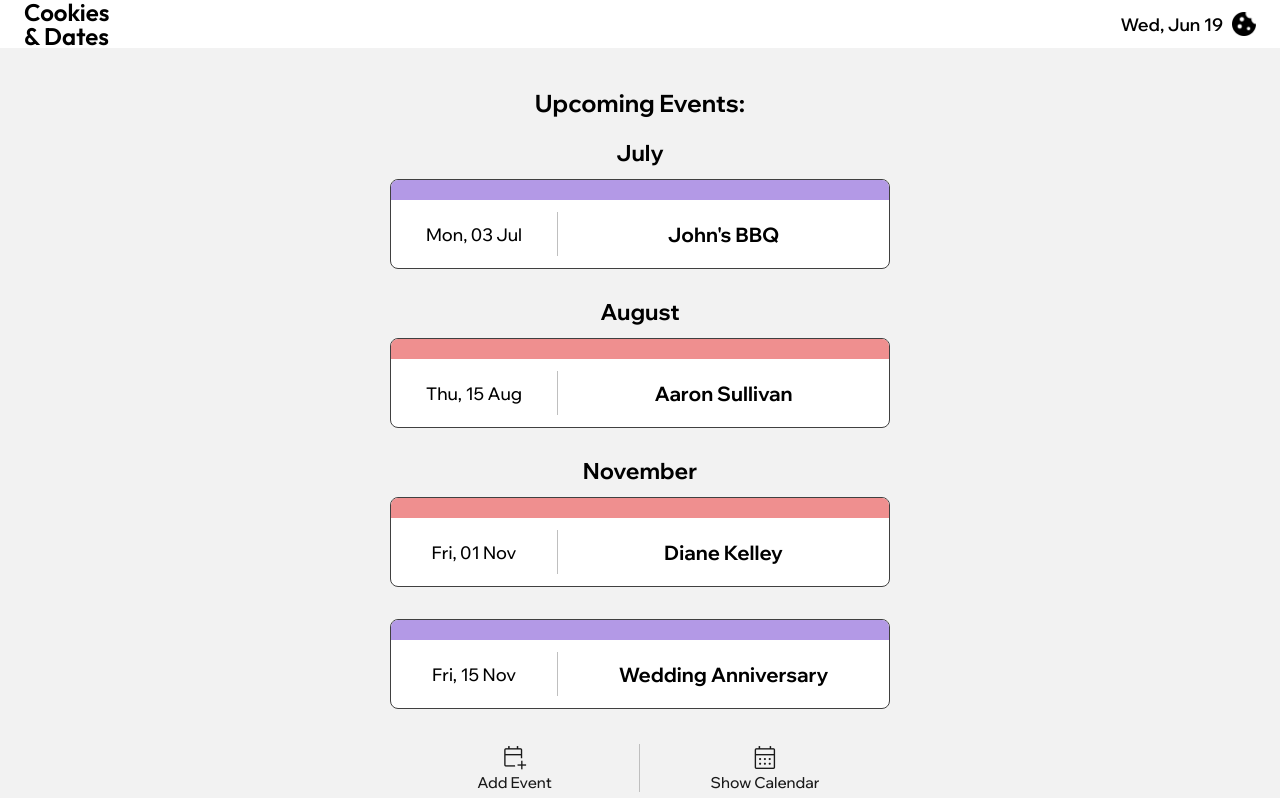
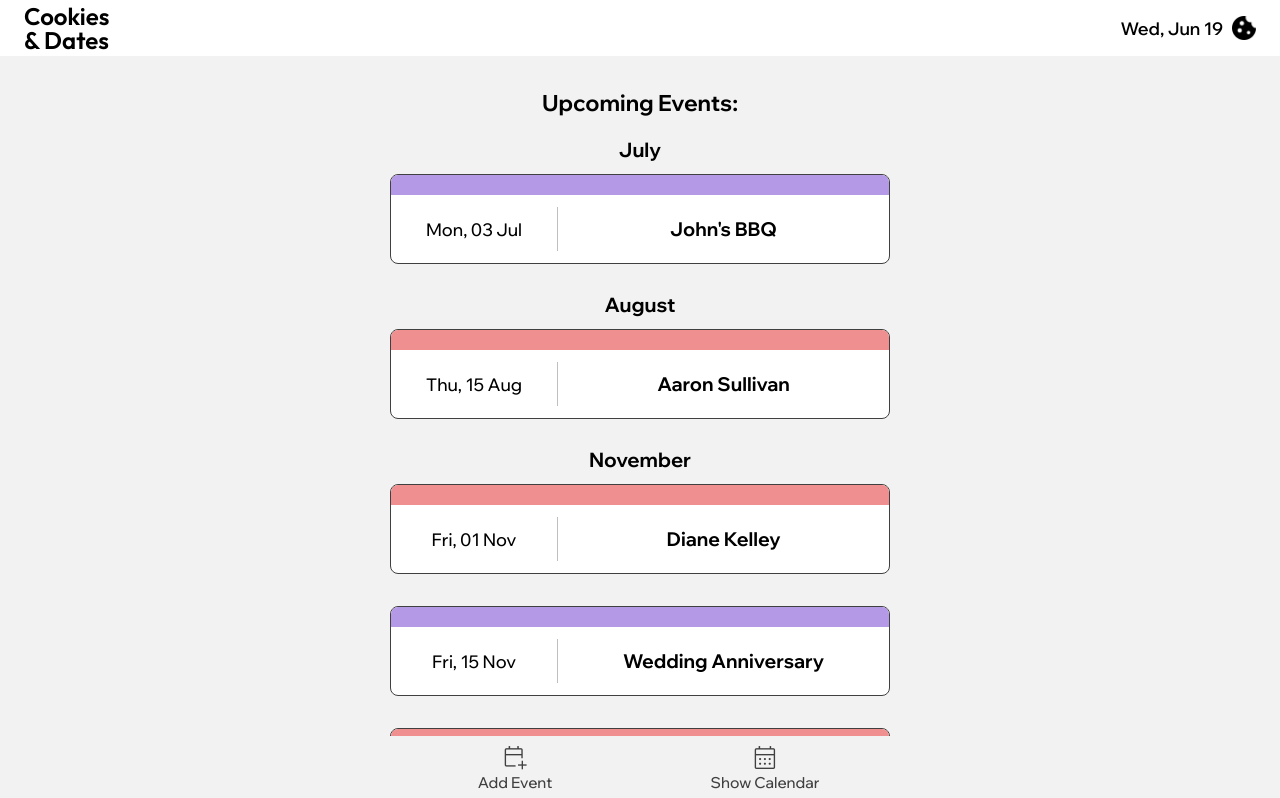
Before and after one commit to juanej88/cookies-dates, a React (Create React App) app: page / in a window 1280 px wide. Shown: the top 798 px of the page. Built offline with nearby package versions, Linux system fonts and the light colour scheme.

Commit message:
Style the close btn

```diff
--- a/src/assets/styles/ActionButtons.css
+++ b/src/assets/styles/ActionButtons.css
@@ -2,7 +2,6 @@
   background-color: hsl(0, 0%, 95%);
   width: 100%;
   max-width: 500px;
-  padding-top: 0.5rem;
   height: 4rem;
   position: sticky;
   bottom: 0px;
@@ -13,9 +12,9 @@
 
 .button {
   background-color: hsl(0, 0%, 95%);
-  font-size: 0.9rem;
+  border-radius: 0.5rem;
+  font-size: 0.85rem;
   font-weight: 500;
-  height: 3rem;
   cursor: pointer;
   display: flex;
   flex-direction: column;
@@ -24,12 +23,12 @@
 }
 
 .button p {
-  color: hsl(0, 0%, 10%);
+  color: hsl(0, 0%, 25%);
 }
 
 .material-symbols-outlined {
   font-size: 1.75rem;
-  color: hsl(0, 0%, 10%);
+  color: hsl(0, 0%, 25%);
   font-variation-settings:
   'FILL' 0,
   'wght' 300,
@@ -37,8 +36,13 @@
   'opsz' 48
 }
 
-#add-event-btn {
-  border-right: 1px solid hsl(0, 0%, 75%);
+.button:hover {
+  background-color: hsl(0, 0%, 90%);
+}
+
+.button:hover p, .button:hover .material-symbols-outlined {
+  transform: scale(1.05);
+  color: hsl(0, 0%, 0%);
 }
 
 @media only screen and (min-width: 768px) {
--- a/src/assets/styles/Header.css
+++ b/src/assets/styles/Header.css
@@ -1,7 +1,7 @@
 header {
   position: fixed;
   width: 100vw;
-  padding: 0.5rem;
+  padding: 0.25rem 0.5rem;
   background-color: hsla(0, 0%, 100%, 95%);
   backdrop-filter: blur(5px) grayscale(0.5);
   display: flex;
@@ -49,22 +49,8 @@ header {
   background-image: url('../icons/menuIcon2.png');
 }
 
-.material-symbols-outlined {
-  cursor: pointer;
-  font-size: 2.25rem;
-  font-variation-settings:
-  'FILL' 0,
-  'wght' 600,
-  'GRAD' 0,
-  'opsz' 48;
-}
-
-@media only screen and (min-width: 550px) {
+@media only screen and (min-width: 768px) {
   header {
-    padding: 0.75rem 1.5rem;
-  }
-
-  #logo {
-    height: 1.5rem;
+    padding: 0.25rem 1.5rem;
   }
 }
--- a/src/assets/styles/Main.css
+++ b/src/assets/styles/Main.css
@@ -8,7 +8,7 @@ main {
 }
 
 main > h1 {
-  font-size: 1.5rem;
+  font-size: 1.4rem;
   margin-bottom: 1.25rem;
 }
 
@@ -22,7 +22,7 @@ section.month-events {
 }
 
 section.month-events > h2 {
-  font-size: 1.4rem;
+  font-size: 1.25rem;
 }
 
 article.event-card {
@@ -70,7 +70,7 @@ aside.event-details > p {
 aside.event-details > p:nth-child(2) {
   border-left: 1px solid hsl(0, 0%, 75%);
   padding: 0 0.25rem;
-  font-size: 1.25rem;
+  font-size: 1.2rem;
   font-weight: 700;
 }
 
--- a/src/assets/styles/Modal.css
+++ b/src/assets/styles/Modal.css
@@ -38,15 +38,20 @@
   display: flex;
   justify-content: center;
   align-items: center;
-  height: 2.25rem;
-  width: 2.25rem;
+  height: 2.1rem;
+  width: 2.1rem;
   font-size: 2rem;
-  font-weight: 100;
+  font-weight: 300;
   transform: rotate(45deg);
-  /* transform-origin: center; */
   cursor: pointer;
   background-color: hsl(0, 0%, 95%);
+  color: hsl(0, 0%, 25%);
   border-radius: 50%;
+}
+
+.close-btn:hover {
+  background-color: hsl(0, 0%, 90%);
+  color: hsl(0, 0%, 0%);
 }
 
 @media only screen and (min-width: 550px) {
--- a/src/components/Modal.jsx
+++ b/src/components/Modal.jsx
@@ -89,7 +89,7 @@ const Modal = (props) => {
       <form id='date-form' onSubmit={saveDate} autocomplete="off">
         <div className='form-title-container'>
           <h2>New Event</h2>
-          <div className='close-btn' onClick={closeModal}>+</div>
+          <div className='close-btn' tabIndex='0' role='button' onClick={closeModal}>+</div>
         </div>
         <label htmlFor="name">Name</label>
         <input type="text" name='name' id='name' minLength='2' maxLength='20' value={formData.name} onChange={updateFormData} required autoFocus />
```
